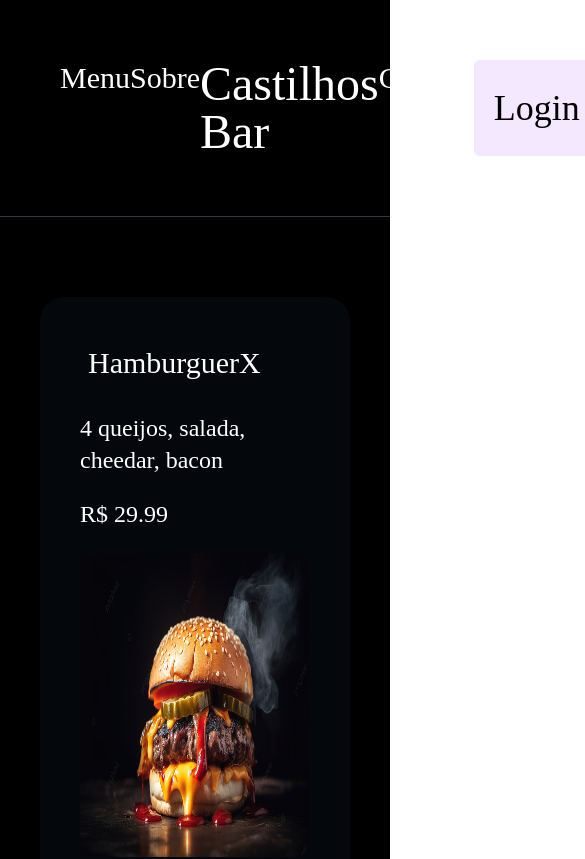
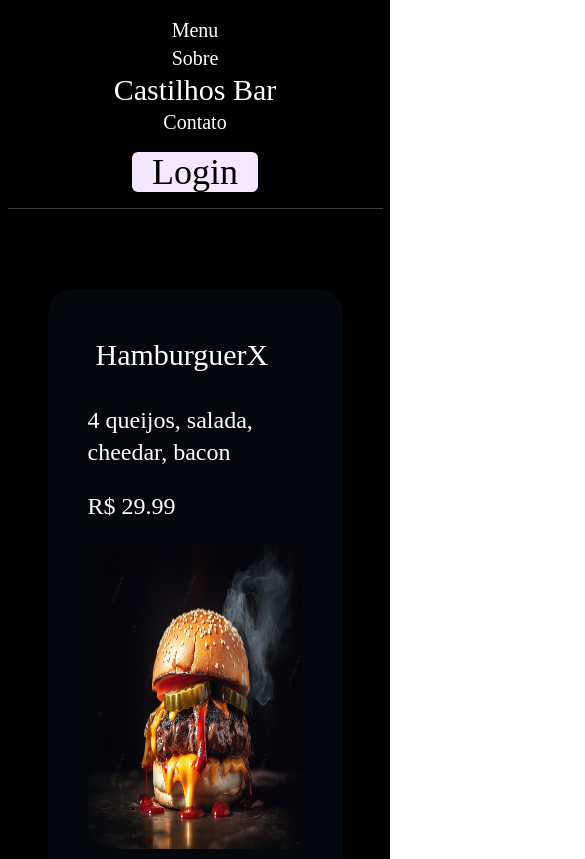
Before and after one commit to felipenewplayer/CastilhosBar, a React (Vite) app: page / in a window 390 px wide. Shown: the top 859 px of the page, 585 px wide, since content can reach past the window. Built offline with nearby package versions, Linux system fonts and the light colour scheme; a web font is replaced by a local one.

Commit message:
arrumando responsividade

```diff
--- a/src/App.jsx
+++ b/src/App.jsx
@@ -47,7 +47,7 @@ function App() {
   return (
 
     <div className="w-full h-full  bg-black font-primary">
-      <div>
+      <div className="w-full max-w-[375px] mx-auto sm:max-w-[500px] md:max-w-[700px] lg:max-w-[1000px]">
       <Banner/>
       <Catalago burguers = {burguer}/>
     </div>
--- a/src/assets/components/Banner.jsx
+++ b/src/assets/components/Banner.jsx
@@ -1,13 +1,17 @@
-import { Login } from "./pages/Login"
+import { Login } from "./pages/Login";
 
 export const Banner = () => {
-    return(
-        <div className="bg-black p-15 flex justify-around border-b border-gray-500/50 mb-10">
-            <a className="text-white text-3xl " href="" >Menu</a>
-            <a className="text-white text-3xl " href="">Sobre</a>
-            <a className="text-white text-5xl" href="">Castilhos Bar</a>
-            <a className="text-white text-3xl" href="">Contato</a>
-            <Login/>
+    return (
+        <div className="bg-black p-4 sm:p-6 md:p-10 lg:p-15 flex flex-col lg:flex-row justify-between items-center border-b border-gray-500/50 mb-10">
+            <div className="flex flex-col lg:flex-row sm:flex-grow justify-between sm:w-auto w-full text-center">
+                <a className="text-white text-xl sm:text-3xl md:text-3xl" href="">Menu</a>
+                <a className="text-white text-xl sm:text-3xl md:text-3xl" href="">Sobre</a>
+                <a className="text-white text-3xl sm:text-5xl md:text-5xl" href="">Castilhos Bar</a>
+                <a className="text-white text-xl sm:text-3xl md:text-3xl" href="">Contato</a>
+            </div>
+            <div className="mt-4 sm:mt-0">
+                <Login />
+            </div>
         </div>
-    )
+    );
 }
```
